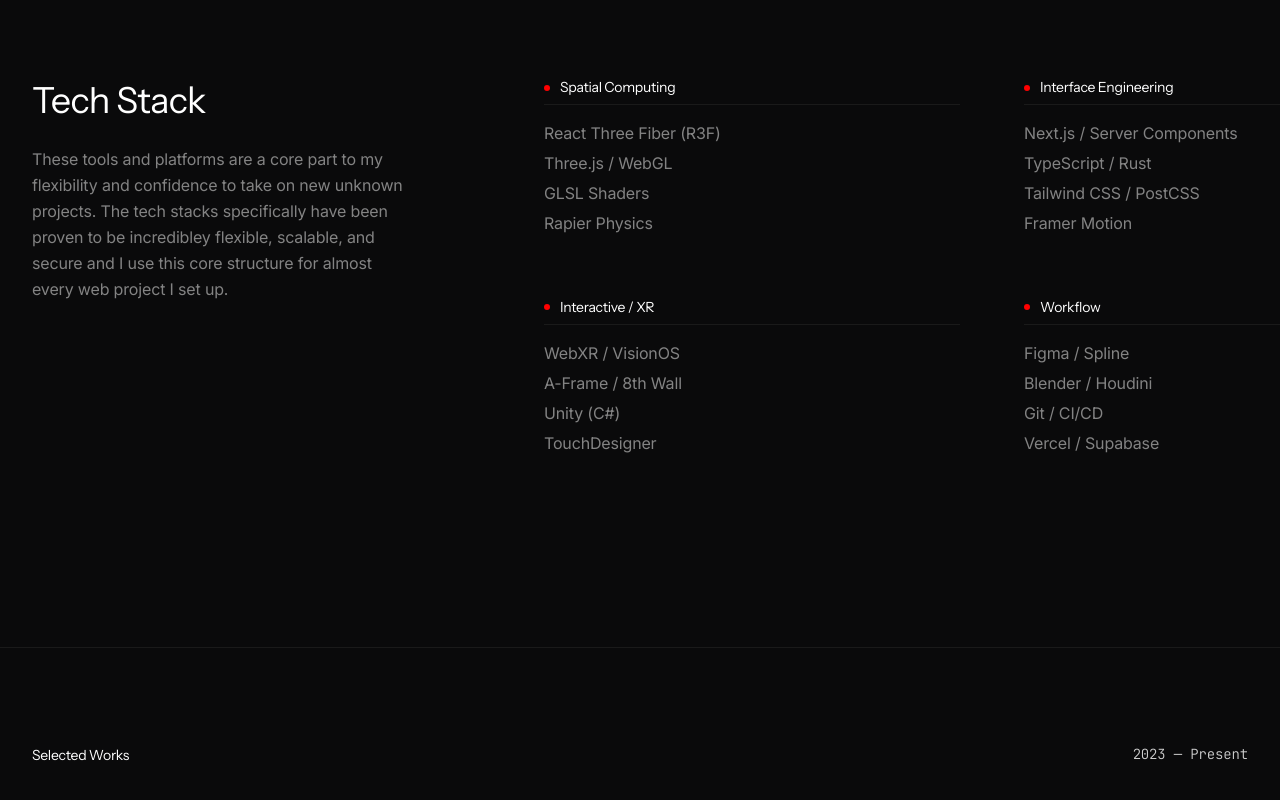
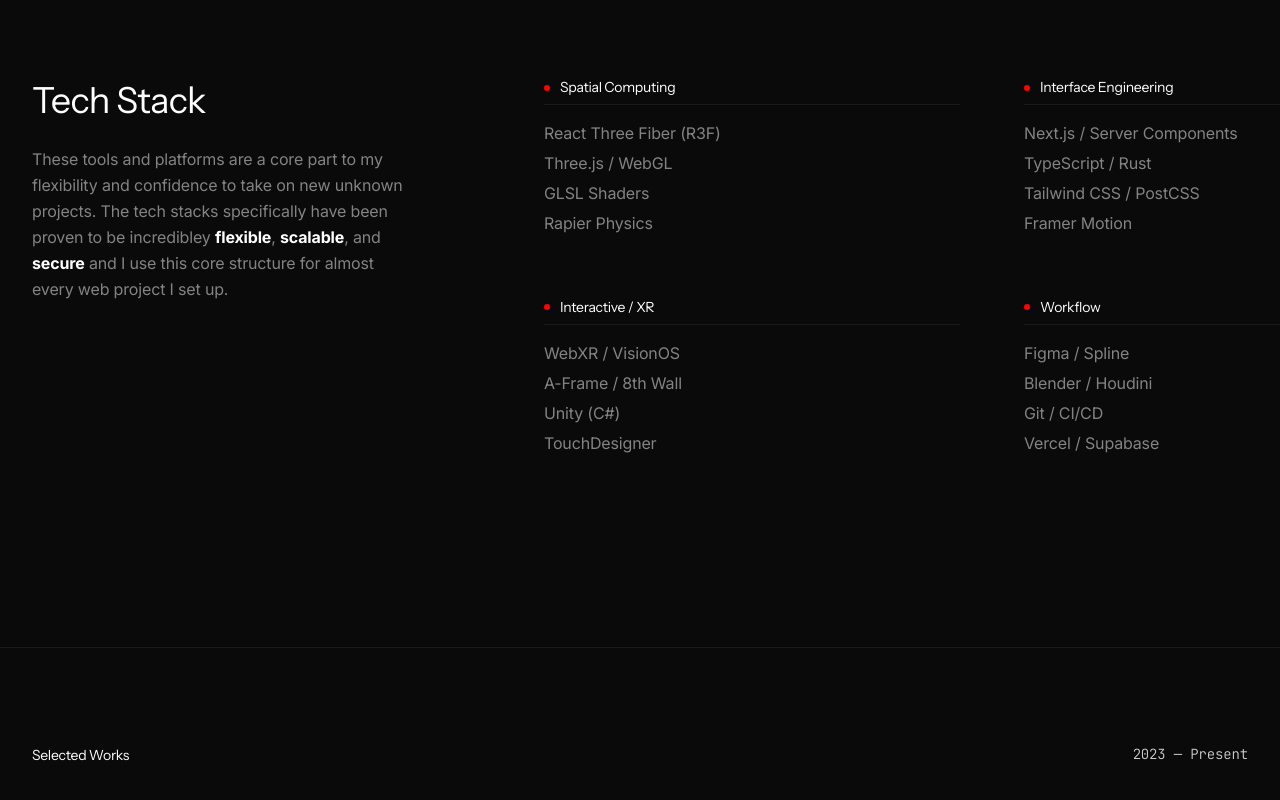
Before and after one commit to zpennachi/home, a Next.js app: page /new in a window 1280 px wide. Shown: the part 1526-2326 px from the top of the page. Built offline with nearby package versions, Linux system fonts and the light colour scheme; no server answers; the database is empty.

Commit message:
style: bold flexible, scalable, and secure in ToolStack component

```diff
--- a/src/components/work/ToolStack.tsx
+++ b/src/components/work/ToolStack.tsx
@@ -8,7 +8,7 @@ export function ToolStack() {
                         Tech Stack
                     </h2>
                     <p className="text-muted-fg/80 text-base font-normal leading-relaxed">
-                        These tools and platforms are a core part to my flexibility and confidence to take on new unknown projects. The tech stacks specifically have been proven to be incredibley flexible, scalable, and secure and I use this core structure for almost every web project I set up.
+                        These tools and platforms are a core part to my flexibility and confidence to take on new unknown projects. The tech stacks specifically have been proven to be incredibley <strong className="font-bold text-foreground">flexible</strong>, <strong className="font-bold text-foreground">scalable</strong>, and <strong className="font-bold text-foreground">secure</strong> and I use this core structure for almost every web project I set up.
                     </p>
                 </div>
 
```
